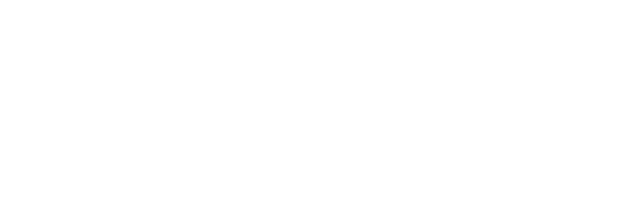
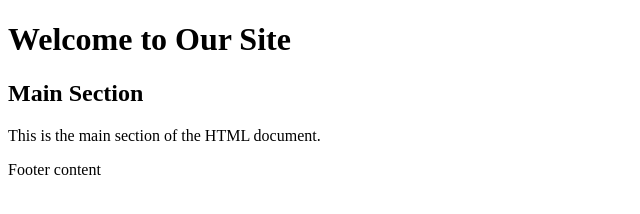
Before and after one commit to wcriz-cyber/firebase, a website: page public/index.html in a window 1280 px wide. Shown: the whole page, without its empty margins (0-640 px from the left). Drawn offline with Linux system fonts and the light colour scheme.

Commit message:
Remove the line <nav id="slotNav" class="slot-nav"></nav> from public/index.html

```diff
--- a/public/index.html
+++ b/public/index.html
@@ -1,10 +1,24 @@
 <!DOCTYPE html>
-<html>
+<html lang="en">
 <head>
+    <meta charset="UTF-8">
+    <meta name="viewport" content="width=device-width, initial-scale=1.0">
     <title>Your Title</title>
+    <!-- Other head content -->
 </head>
 <body>
-    <nav id="slotNav" class="slot-nav"></nav><!-- Commented out to hide slot navigation -->
-    <!-- Other HTML content can go here -->
+    <header>
+        <h1>Welcome to Our Site</h1>
+        <!-- Header content -->
+    </header>
+    <!-- Main content -->
+    <main>
+        <h2>Main Section</h2>
+        <p>This is the main section of the HTML document.</p>
+        <!-- Other main content -->
+    </main>
+    <footer>
+        <p>Footer content</p>
+    </footer>
 </body>
 </html>
```
